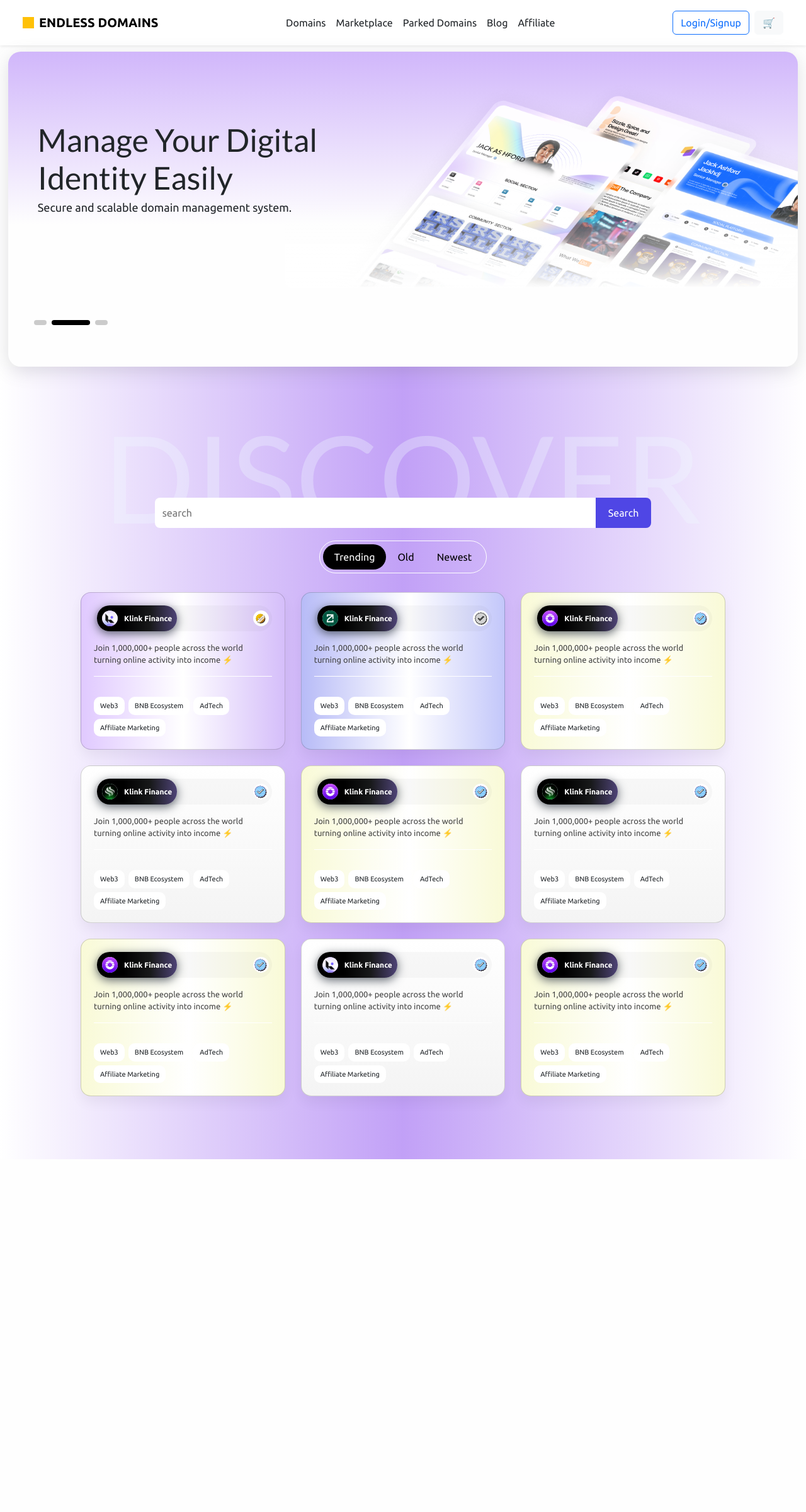
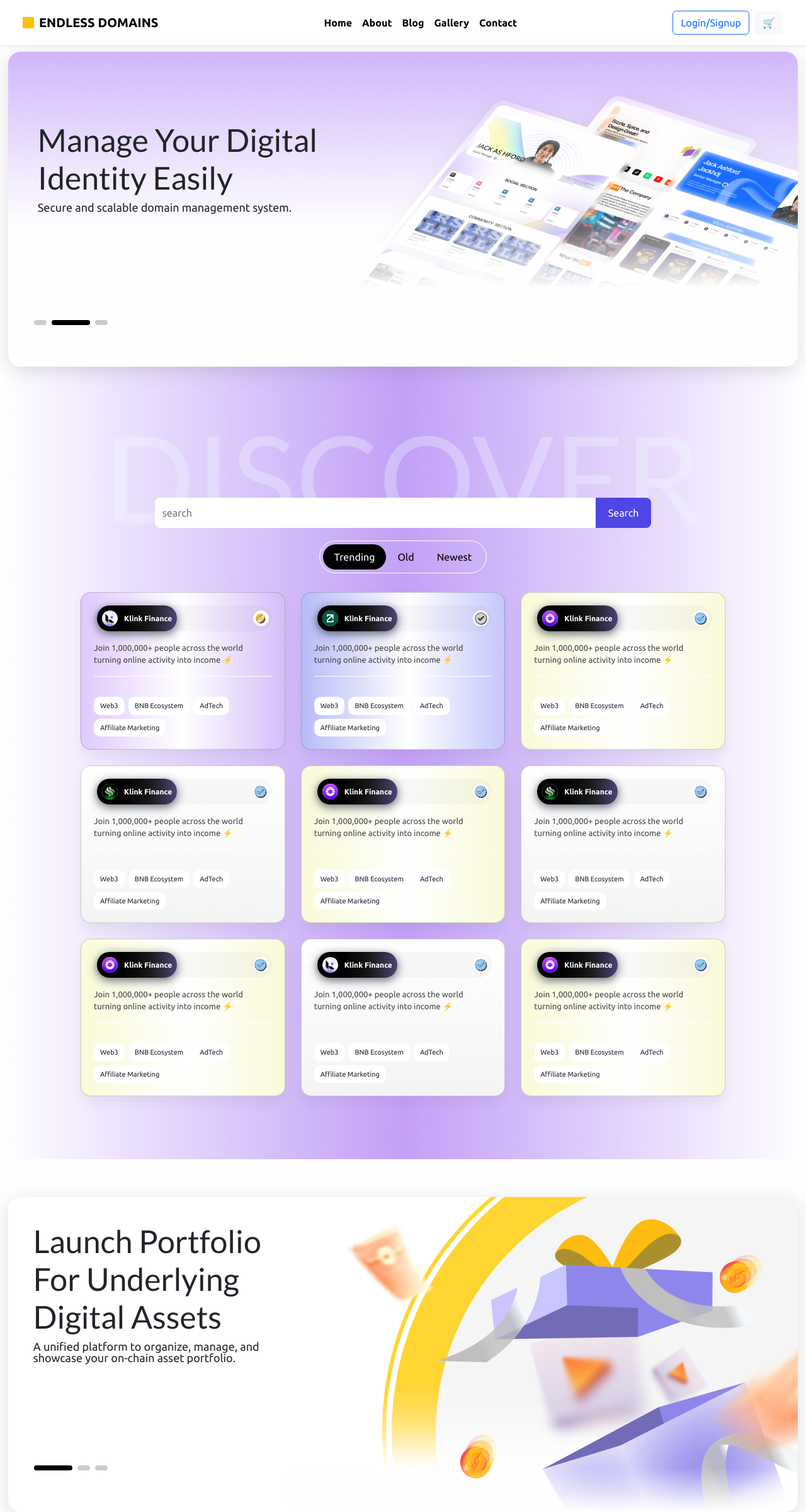
Before and after one commit to sanjeevkumar70/endless-domains-master, a Next.js app: page / in a window 1280 px wide. Shown: the whole page at 63% size. Before the commit the page ends 1900 px from the top, so only its background shows below. Built offline with nearby package versions, Linux system fonts and the light colour scheme.

Commit message:
code added

```diff
--- a/src/app/globals.css
+++ b/src/app/globals.css
@@ -313,11 +313,97 @@ h6 {
 
 
 
+
+.navbar .collapse .navbar-nav .nav-item a {
+  text-decoration: none;
+  color: #000000;
+  font-size: 16px;
+  font-weight: 700;
+}
+
+
+
+
+
+
+
+
+.hero-wrapper-version2 {
+  width: 100%;
+  max-width: 98%;
+  border-radius: 20px;
+  display: flex;
+  margin: 0 auto;
+  background: white;
+  overflow: hidden;
+  position: relative;
+  min-height: 500px;
+  margin-bottom: 0;
+  margin-top: 10px;
+  box-shadow: rgba(100, 100, 111, 0.2) 0px 7px 29px 0px;
+}
+
+.hero-wrapper-version2 .hero-content {
+  max-width: 500px;
+  z-index: 2;
+  padding: 40px;
+}
+
+.hero-wrapper-version2 .hero-content h1 {
+  font-weight: 500;
+  font-size: 50px;
+  line-height: 120%;
+  letter-spacing: 0%;
+  vertical-align: middle;
+  text-transform: capitalize;
+}
+
+.hero-wrapper-version2 .hero-content p {
+  font-weight: 400;
+  font-size: 18px;
+  line-height: 100%;
+  letter-spacing: 0%;
+}
+
+.hero-wrapper-version2 .hero-image {
+  width: 100%;
+  height: 100%;
+  z-index: -1;
+}
+
+.hero-wrapper-version2 .hero-img {
+  color: transparent;
+  object-fit: contain;
+  object-position: bottom right;
+  opacity: 0.95;
+  border-radius: 12px;
+  object-fit: cover;
+}
+
+.hero-wrapper-version2 .hero-image::after {
+  content: "";
+  position: absolute;
+  bottom: 0;
+  right: 0;
+  width: 65%;
+  height: 14%;
+  background: linear-gradient(to bottom, rgba(255, 255, 255, 0) 0%, #ffffff 100%);
+  pointer-events: none;
+  border-radius: 12px;
+}
+
+
+
+
+
+
+
 @media(max-width:960px) {
   .hero {
     display: flex;
     align-items: center;
     justify-content: center;
+    flex-wrap: wrap;
   }
 
   .hero .hero-content {
@@ -351,6 +437,13 @@ h6 {
     font-size: 42px;
     line-height: 108%;
   }
+  .tabs-container{
+    max-width: 90%;
+  }
+  .hero-wrapper-version2 .hero-content{
+    padding: 0;
+    padding-top: 40px;
+  }
 
 }
 
--- a/src/app/page.tsx
+++ b/src/app/page.tsx
@@ -1,15 +1,15 @@
 import Navbar from "@/components/layout/Navbar";
 import HeroSlider from "@/components/UI/HeroSlider";
+import HeroSlider2 from "@/components/UI/HeroSlider2";
 import TabsComponent from "@/components/UI/TabsComponent";
 
-export default function Home() {
+export default function page() {
   return (
     <>
       <Navbar />
       <HeroSlider />
       <TabsComponent />
-      {/* <HeroSlider2 />
-      <HeroSlider3 /> */}
+      <HeroSlider2 />
     </>
   );
 }
--- a/src/components/UI/HeroSlider2.tsx
+++ b/src/components/UI/HeroSlider2.tsx
@@ -5,11 +5,10 @@ import { Pagination, Autoplay } from "swiper/modules";
 import Image from "next/image";
 import "swiper/css";
 import "swiper/css/pagination";
-// import "./hero.css";
 
 import img1 from "@/assets/images/image1.png";
-import img2 from "@/assets/images/Group.png";
-import img3 from "@/assets/images/Group.png";
+import img2 from "@/assets/images/image1.png";
+import img3 from "@/assets/images/image1.png";
 
 interface Slide {
   title: string;
@@ -37,7 +36,7 @@ const slides: Slide[] = [
 
 const HeroSlider2 = () => {
   return (
-    <div className="hero-wrapper">
+    <div className="hero-wrapper-version2">
       <Swiper
         modules={[Pagination, Autoplay]}
         slidesPerView={1}
@@ -47,16 +46,16 @@ const HeroSlider2 = () => {
       >
         {slides.map((slide, index) => (
           <SwiperSlide key={index}>
-            <div className="hero-container">
+            <section className="hero">
 
               {/* LEFT CONTENT */}
-              <div className="hero-left">
+              <div className="hero-content">
                 <h1>{slide.title}</h1>
                 <p>{slide.desc}</p>
               </div>
 
               {/* RIGHT IMAGE */}
-              <div className="hero-right">
+              <div className="hero-image">
                 <Image
                   src={slide.image}
                   alt="slide"
@@ -65,7 +64,7 @@ const HeroSlider2 = () => {
                 />
               </div>
 
-            </div>
+            </section>
           </SwiperSlide>
         ))}
       </Swiper>
--- a/src/components/layout/Navbar.tsx
+++ b/src/components/layout/Navbar.tsx
@@ -14,11 +14,11 @@ const Navbar = () => {
 
                 <div className="collapse navbar-collapse">
                     <ul className="navbar-nav mx-auto gap-3">
-                        <li className="nav-item">Domains</li>
-                        <li className="nav-item">Marketplace</li>
-                        <li className="nav-item">Parked Domains</li>
-                        <li className="nav-item">Blog</li>
-                        <li className="nav-item">Affiliate</li>
+                        <li className="nav-item"><Link href={"/"}>Home</Link></li>
+                        <li className="nav-item"><Link href={"/about"}>About</Link></li>
+                        <li className="nav-item"><Link href={"/blog"}>Blog</Link></li>
+                        <li className="nav-item"><Link href={"/gallery"}>Gallery</Link></li>
+                        <li className="nav-item"><Link href={"/contact"}>Contact</Link></li>
                     </ul>
 
                     <div className="d-flex gap-2">
```
Also changed, not shown: src/app/about/page.tsx (added, +11 -0 lines), src/app/blog/page.tsx (added, +11 -0 lines), src/app/contact/page.tsx (added, +11 -0 lines), src/app/gallery/page.tsx (added, +11 -0 lines).
